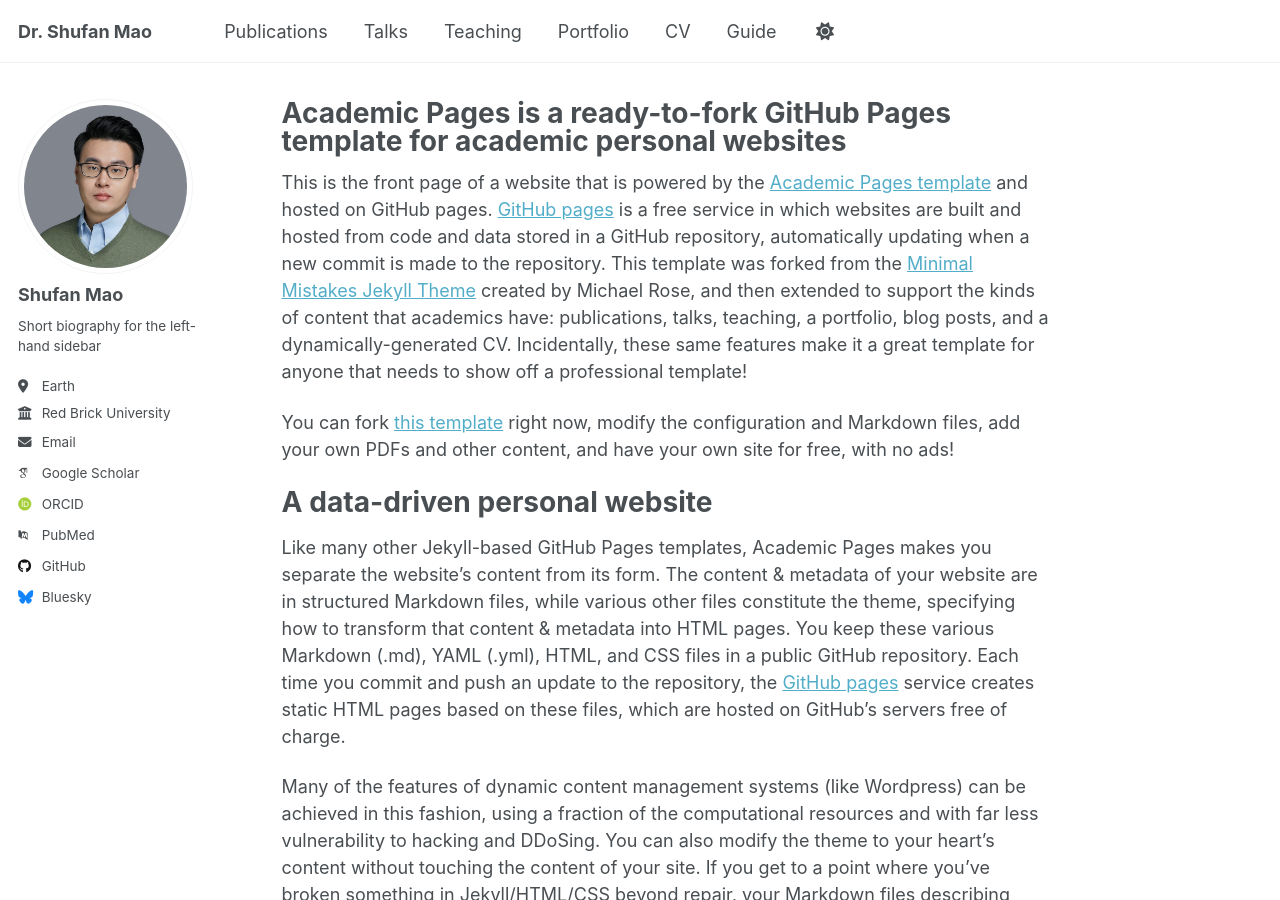
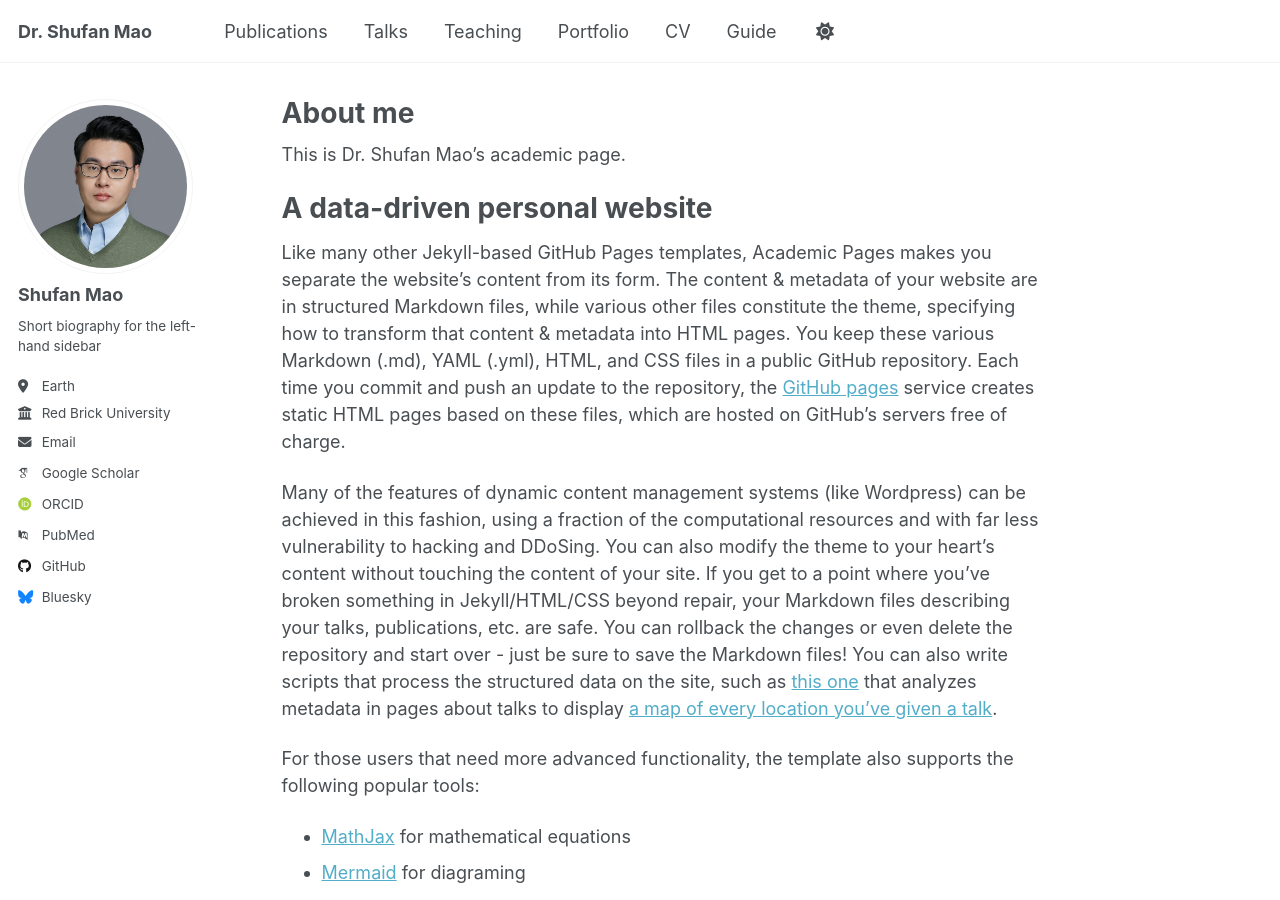
Before and after one commit to Mao-Shufan/Mao-Shufan.github.io, a Jekyll site: the page built from _pages/about.md, in a window 1280 px wide and 900 px high. Built offline with Jekyll 4.4.1, drawn with Linux system fonts in a browser that asks for light colours; some web fonts are replaced; a script that is not in the unit is left out.

Commit message:
Update about.md

```diff
--- a/_pages/about.md
+++ b/_pages/about.md
@@ -1,15 +1,13 @@
 ---
 permalink: /
-title: "Academic Pages is a ready-to-fork GitHub Pages template for academic personal websites"
+title: "About me"
 author_profile: true
 redirect_from:
   - /about/
   - /about.html
 ---
 
-This is the front page of a website that is powered by the [Academic Pages template](https://github.com/academicpages/academicpages.github.io) and hosted on GitHub pages. [GitHub pages](https://pages.github.com) is a free service in which websites are built and hosted from code and data stored in a GitHub repository, automatically updating when a new commit is made to the repository. This template was forked from the [Minimal Mistakes Jekyll Theme](https://mmistakes.github.io/minimal-mistakes/) created by Michael Rose, and then extended to support the kinds of content that academics have: publications, talks, teaching, a portfolio, blog posts, and a dynamically-generated CV. Incidentally, these same features make it a great template for anyone that needs to show off a professional template!
-
- You can fork [this template](https://github.com/academicpages/academicpages.github.io) right now, modify the configuration and Markdown files, add your own PDFs and other content, and have your own site for free, with no ads!
+This is Dr. Shufan Mao's academic page.
 
 A data-driven personal website
 ======
```
